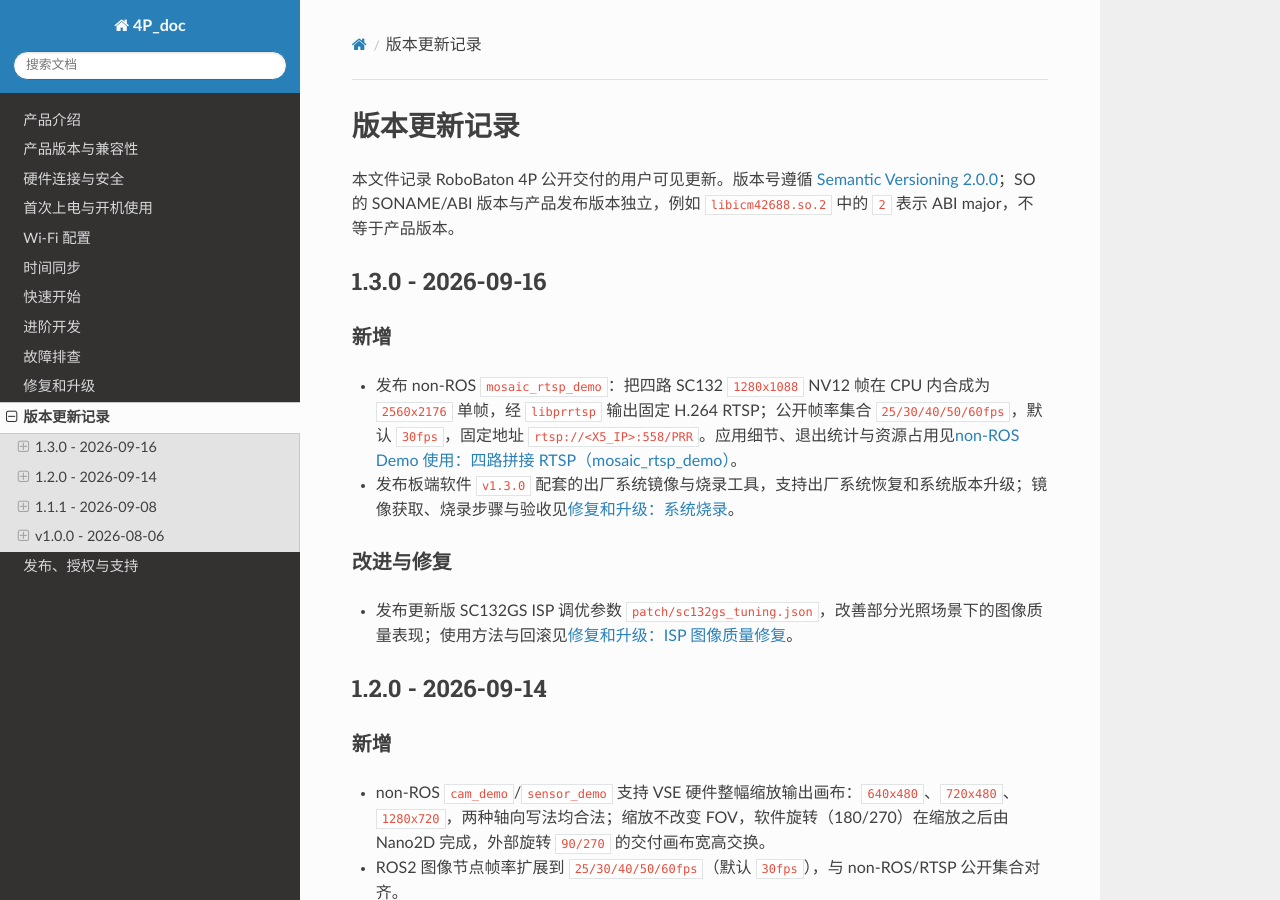
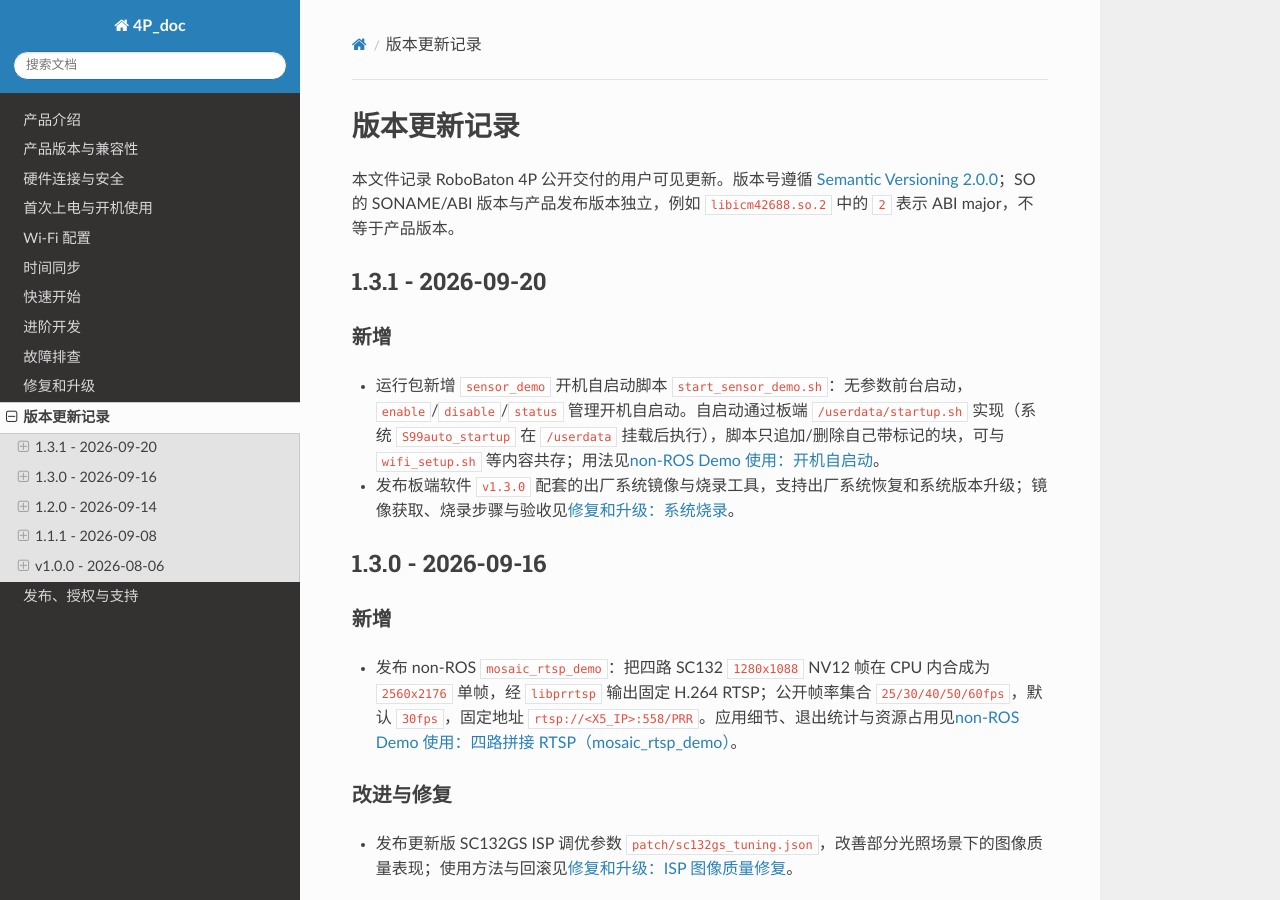
Before and after one commit to Hessian-matrix/4P_doc, a Sphinx documentation site: the page built from source/changelog.md, in a window 1280 px wide and 900 px high. Built offline with Sphinx 7.4.7 and the Read the Docs theme 3.1.0, drawn with Linux system fonts in a browser that asks for light colours.

Commit message:
chore(release): V1.3.1 发布（changelog、版本集合、sensor_demo 开机自启动文档）

```diff
--- a/source/changelog.md
+++ b/source/changelog.md
@@ -1,13 +1,19 @@
 # 版本更新记录
 
 本文件记录 RoboBaton 4P 公开交付的用户可见更新。版本号遵循 [Semantic Versioning 2.0.0](https://semver.org/)；SO 的 SONAME/ABI 版本与产品发布版本独立，例如 `libicm42688.so.2` 中的 `2` 表示 ABI major，不等于产品版本。
+
+## 1.3.1 - 2026-09-20
+
+### 新增
+
+- 运行包新增 `sensor_demo` 开机自启动脚本 `start_sensor_demo.sh`：无参数前台启动，`enable`/`disable`/`status` 管理开机自启动。自启动通过板端 `/userdata/startup.sh` 实现（系统 `S99auto_startup` 在 `/userdata` 挂载后执行），脚本只追加/删除自己带标记的块，可与 `wifi_setup.sh` 等内容共存；用法见{ref}`non-ROS Demo 使用：开机自启动 <non-ros-autostart>`。
+- 发布板端软件 `v1.3.0` 配套的出厂系统镜像与烧录工具，支持出厂系统恢复和系统版本升级；镜像获取、烧录步骤与验收见{ref}`修复和升级：系统烧录 <system-flashing>`。
 
 ## 1.3.0 - 2026-09-16
 
 ### 新增
 
 - 发布 non-ROS `mosaic_rtsp_demo`：把四路 SC132 `1280x1088` NV12 帧在 CPU 内合成为 `2560x2176` 单帧，经 `libprrtsp` 输出固定 H.264 RTSP；公开帧率集合 `25/30/40/50/60fps`，默认 `30fps`，固定地址 `rtsp://<X5_IP>:558/PRR`。应用细节、退出统计与资源占用见{ref}`non-ROS Demo 使用：四路拼接 RTSP（mosaic_rtsp_demo） <non-ros-mosaic>`。
-- 发布板端软件 `v1.3.0` 配套的出厂系统镜像与烧录工具，支持出厂系统恢复和系统版本升级；镜像获取、烧录步骤与验收见{ref}`修复和升级：系统烧录 <system-flashing>`。
 
 ### 改进与修复
 
--- a/source/conf.py
+++ b/source/conf.py
@@ -4,7 +4,7 @@
 author = "4P_doc contributors"
 copyright = "2026, 4P_doc contributors"
 # release 必须与当前四仓 VERSION 文件一致。
-release = "1.3.0"
+release = "1.3.1"
 
 # 2026-07-31：使用 MyST 支持 Markdown，原因是后续章节更容易直接用 .md 编写。
 extensions = [
```
Also changed, not shown: source/non-ros-demo.md (+17 -0 lines), source/release-and-support.md (+3 -3 lines), 1 other file.
